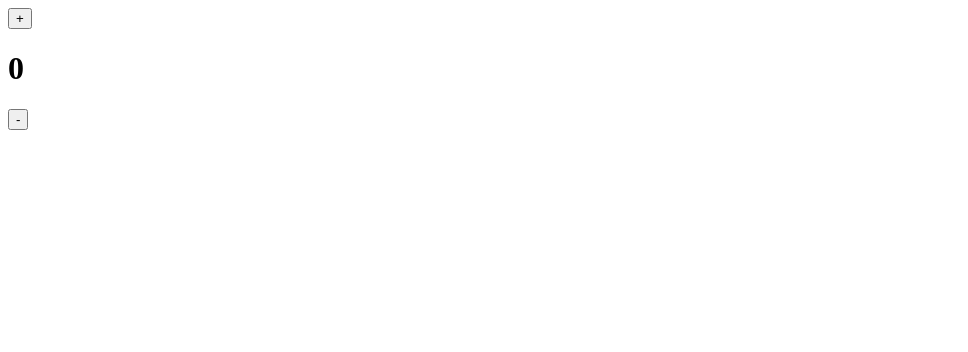
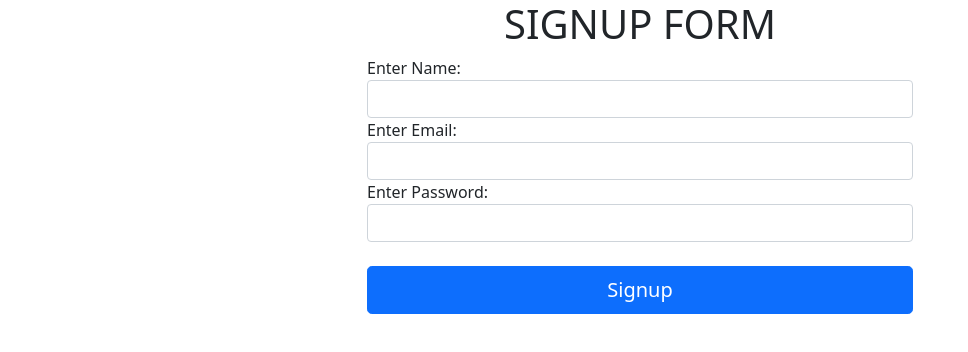
Before and after one commit to talhaimran777/mern-clientbar, a React (Create React App) app in the folder frontend/: page / in a window 1280 px wide. Shown: the top 352 px of the page, without its empty margins (0-968 px from the left). Built offline with nearby package versions, Linux system fonts and the light colour scheme.

Commit message:
Sending form data to the server side via a post request

```diff
--- a/frontend/public/index.html
+++ b/frontend/public/index.html
@@ -26,12 +26,12 @@
     -->
 
     <!-- Bootstrap CSS -->
-    <!-- <link
+    <link
       href="https://cdn.jsdelivr.net/npm/bootstrap@5.0.0-beta3/dist/css/bootstrap.min.css"
       rel="stylesheet"
       integrity="sha384-eOJMYsd53ii+scO/bJGFsiCZc+5NDVN2yr8+0RDqr0Ql0h+rP48ckxlpbzKgwra6"
       crossorigin="anonymous"
-    /> -->
+    />
 
     <title>React App</title>
   </head>
@@ -50,10 +50,10 @@
     -->
 
     <!-- Option 1: Bootstrap Bundle with Popper -->
-    <!-- <script
+    <script
       src="https://cdn.jsdelivr.net/npm/bootstrap@5.0.0-beta3/dist/js/bootstrap.bundle.min.js"
       integrity="sha384-JEW9xMcG8R+pH31jmWH6WWP0WintQrMb4s7ZOdauHnUtxwoG2vI5DkLtS3qm9Ekf"
       crossorigin="anonymous"
-    ></script> -->
+    ></script>
   </body>
 </html>
--- a/frontend/src/App.js
+++ b/frontend/src/App.js
@@ -1,3 +1,6 @@
+// COMPONENTS
+import Signup from './components/signup';
+
 import store from './store';
 import { useSelector } from 'react-redux';
 function App() {
@@ -17,10 +20,12 @@ function App() {
 
   let counter = useSelector((state) => state.counter);
   return (
-    <div className='App'>
-      <button onClick={incrementCounter}>+</button>
+    <div className='App container'>
+      {/* <button onClick={incrementCounter}>+</button>
       <h1>{counter}</h1>
-      <button onClick={decrementCounter}>-</button>
+      <button onClick={decrementCounter}>-</button> */}
+
+      <Signup />
     </div>
   );
 }
--- /dev/null
+++ b/frontend/src/components/minicomponents/formGroup.js
@@ -0,0 +1,22 @@
+import React from 'react';
+
+const onChangeHandler = (state, setState, e) => {
+  setState({ ...state, [e.target.name]: e.target.value });
+};
+const FormGroup = (props) => {
+  const { state, setState, label, purpose, type, classes } = props;
+
+  return (
+    <div className={`form-group ${classes}`}>
+      <label htmlFor={purpose}>{label}</label>
+      <input
+        onChange={onChangeHandler.bind(this, state, setState)}
+        name={purpose}
+        type={type}
+        className='form-control'
+      />
+    </div>
+  );
+};
+
+export default FormGroup;
--- /dev/null
+++ b/frontend/src/components/signup.js
@@ -0,0 +1,73 @@
+import { useState } from 'react';
+import React from 'react';
+import axios from 'axios';
+
+// MINI-COMPONENT
+import FormGroup from './minicomponents/formGroup';
+
+const Signup = () => {
+  let initialState = {
+    name: '',
+    email: '',
+    password: '',
+  };
+
+  const [state, setState] = useState(initialState);
+
+  const handleSubmit = (e) => {
+    e.preventDefault();
+
+    const postData = async () => {
+      try {
+        let res = await axios.post('/signup', state);
+        console.log(res);
+      } catch (err) {
+        console.log(err);
+      }
+    };
+
+    let { name, email, password } = state;
+
+    if (name && email && password) {
+      // axios.post('/signup');
+      postData();
+    }
+  };
+
+  return (
+    <div className='row'>
+      <div className='col col-md-6 mx-auto'>
+        <form onSubmit={handleSubmit}>
+          <h1 className='text-center'>SIGNUP FORM</h1>
+
+          <FormGroup
+            state={state}
+            setState={setState}
+            type='text'
+            purpose='name'
+            label='Enter Name: '
+          />
+          <FormGroup
+            state={state}
+            setState={setState}
+            type='text'
+            purpose='email'
+            label='Enter Email: '
+          />
+          <FormGroup
+            state={state}
+            setState={setState}
+            classes='mb-4'
+            type='password'
+            purpose='password'
+            label='Enter Password: '
+          />
+
+          <button className='btn btn-primary btn-lg w-100'>Signup</button>
+        </form>
+      </div>
+    </div>
+  );
+};
+
+export default Signup;
--- a/package.json
+++ b/package.json
@@ -12,6 +12,7 @@
   "author": "",
   "license": "ISC",
   "dependencies": {
+    "axios": "^0.21.1",
     "dotenv": "^8.2.0",
     "express": "^4.17.1",
     "mongoose": "^5.12.0",
```
Also changed, not shown: 2 other files (tests, documents, lock files or other folders).
